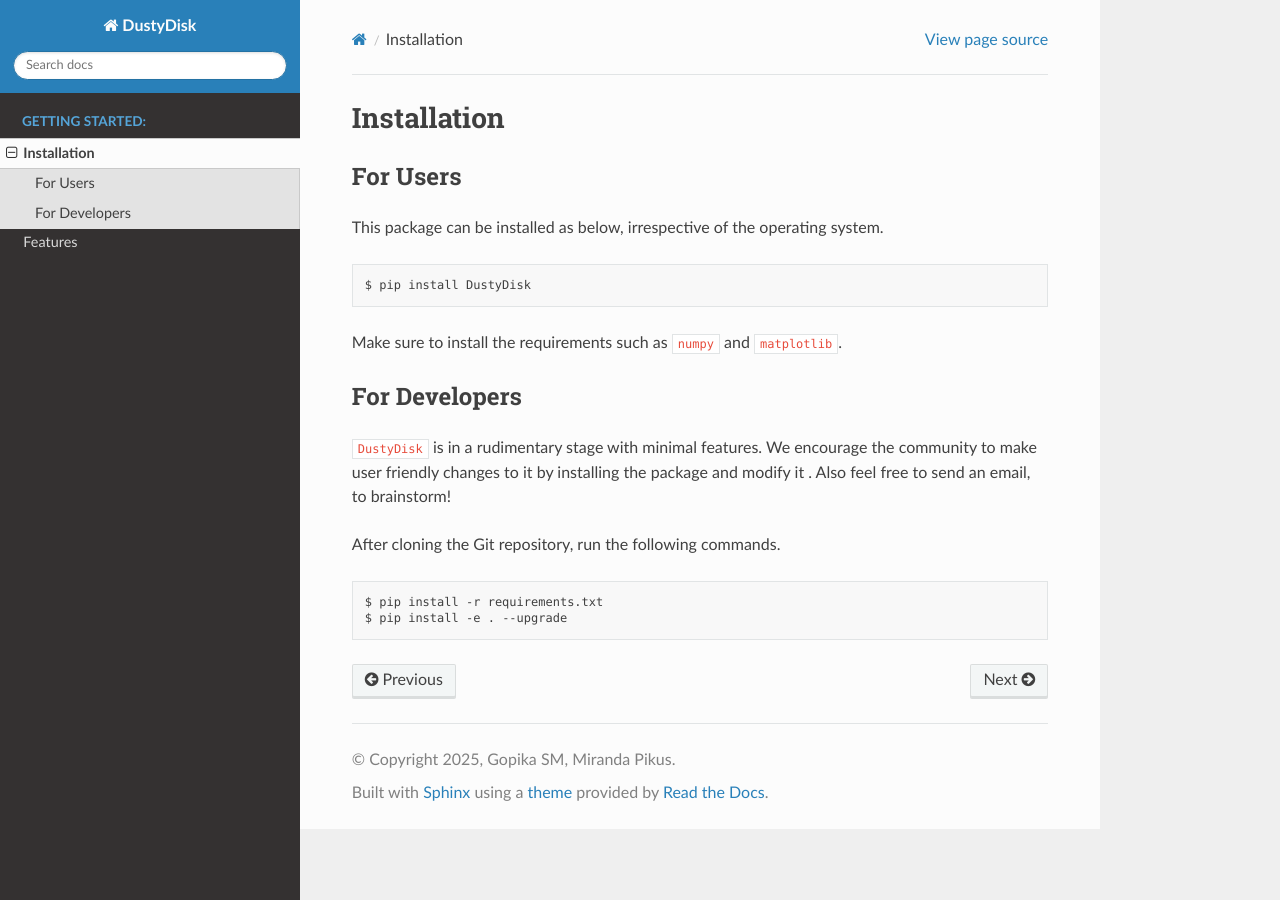
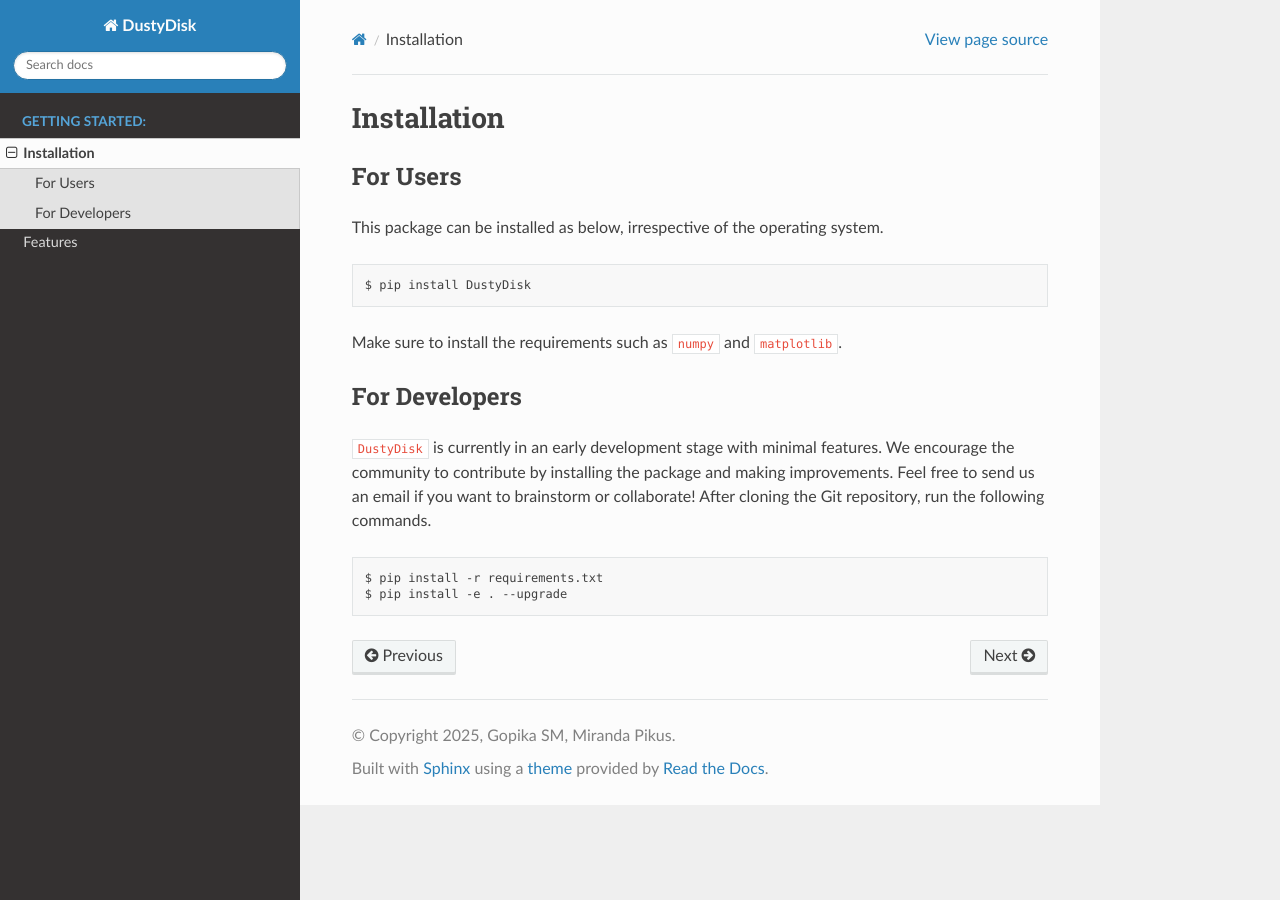
Before and after one commit to miranda-pikus/DustyDisk, a Sphinx documentation site: the page built from docs/installation.rst, in a window 1280 px wide. Built offline with Sphinx 7.4.7 and the Read the Docs theme 3.1.0, drawn with Linux system fonts in a browser that asks for light colours.

Commit message:
modified the dev part

```diff
--- a/docs/installation.rst
+++ b/docs/installation.rst
@@ -20,9 +20,8 @@
 For Developers
 ++++++++++++++
 
-``DustyDisk`` is in a rudimentary stage with minimal features. We encourage the community to make user friendly changes to it
-by installing the package and modify it . Also feel free to send an email, to brainstorm!
-
+``DustyDisk`` is currently in an early development stage with minimal features. We encourage the community to contribute by installing the package and making improvements.
+Feel free to send us an email if you want to brainstorm or collaborate!
 After cloning the Git repository, run the following commands.
 
 .. code-block:: bash
```
